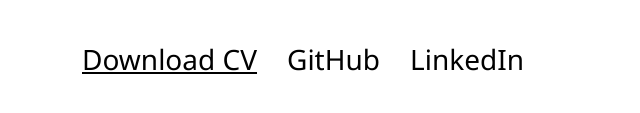
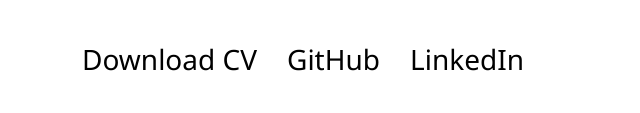
Before and after one commit to pickering-dev/pickering-dev.github.io, a website: page index.html in a window 1280 px wide. Shown: the part 1849-1962 px from the top of the page, 0-640 px from the left. Drawn offline with nearby package versions, Linux system fonts and the light colour scheme.

Commit message:
download bug fix

```diff
--- a/styles/style.scss
+++ b/styles/style.scss
@@ -17,8 +17,8 @@
 }
 
 a {
-	text-decoration: none;
-	--bs-link-color: black;
+	text-decoration: none !important;
+	--bs-link-color: black !important;
 }
 
 #loading-screen {
```
Also changed, not shown: styles/style.css, 1 other file.
